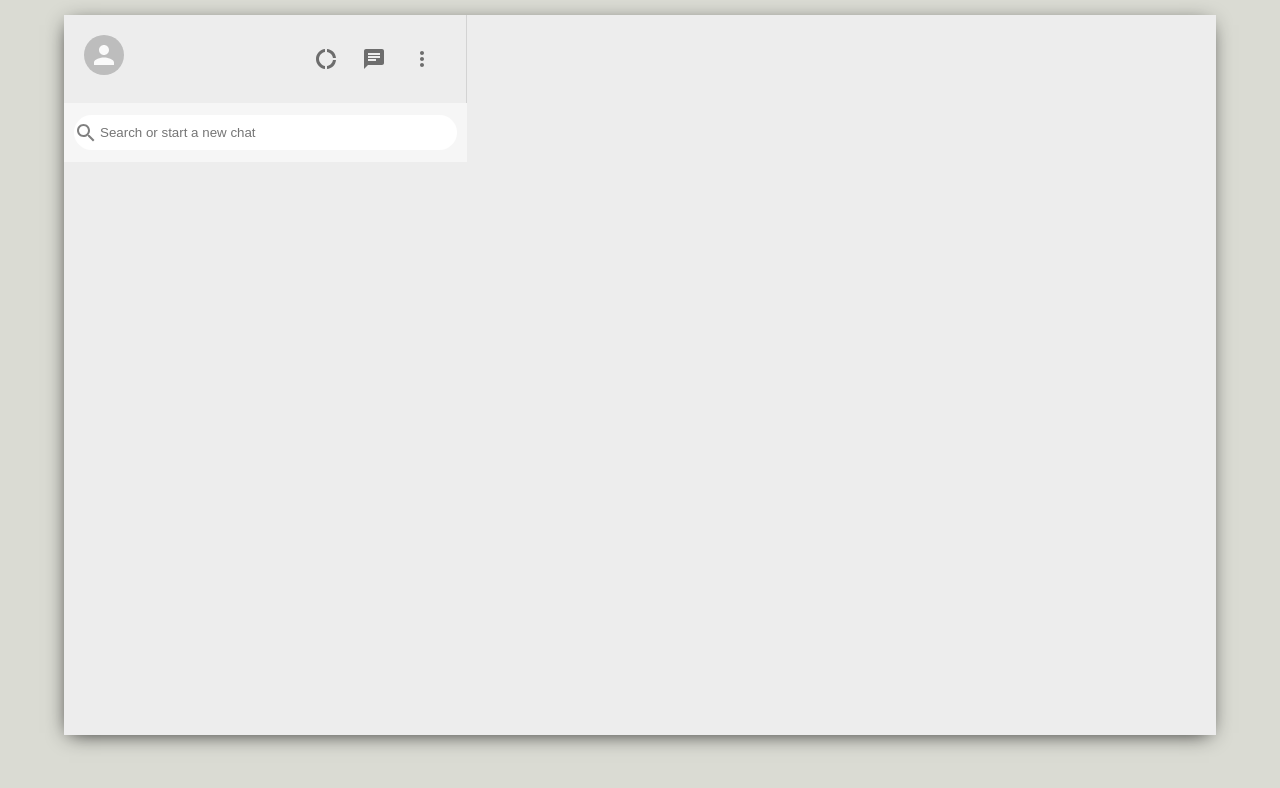
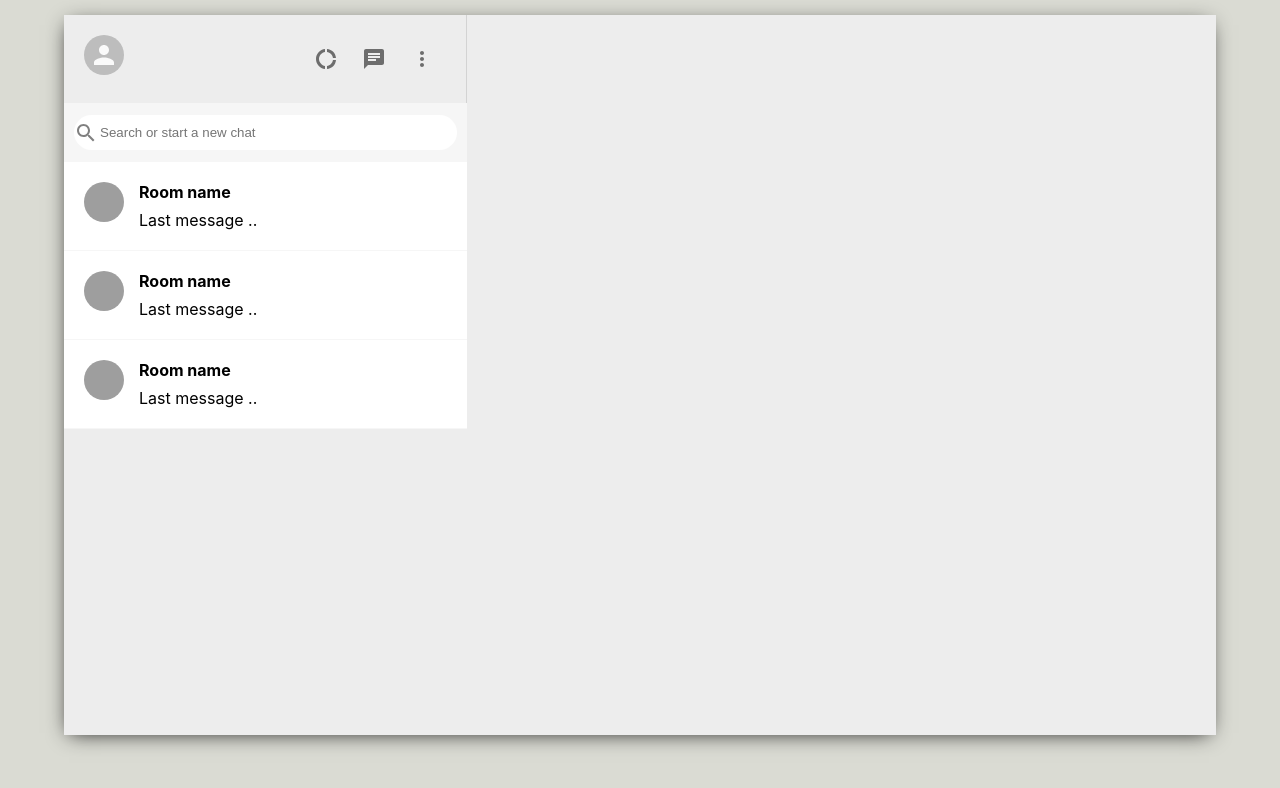
Before and after one commit to systemry420/whatsapp-clone, a React (Create React App) app: page / in a window 1280 px wide. Shown: the top 788 px of the page. Built offline with nearby package versions, Linux system fonts and the light colour scheme; grey boxes are pictures that could not be loaded.

Commit message:
implement sidebar chats, icons and info

```diff
--- a/src/components/Sidebar.css
+++ b/src/components/Sidebar.css
@@ -49,3 +49,7 @@
 .sidebar__searchContainer > input:focus {
     outline: none;
 }
+
+.sidebar__chats {
+    background-color: #fff;
+}
--- a/src/components/Sidebar.js
+++ b/src/components/Sidebar.js
@@ -5,6 +5,7 @@
 import DonutLargeIcon from '@material-ui/icons/DonutLarge';
 import ChatIcon from '@material-ui/icons/Chat';
 import MoreVertIcon from '@material-ui/icons/MoreVert';
+import SidebarChat from './SidebarChat.js'
 
 
 function Sidebar() {
@@ -32,7 +33,9 @@
                 </div>
             </div>
             <div className="sidebar__chats">
-
+                <SidebarChat />
+                <SidebarChat />
+                <SidebarChat />
             </div>
         </div>
     )
--- /dev/null
+++ b/src/components/SidebarChat.css
@@ -0,0 +1,19 @@
+.sidebarChat {
+    display: flex;
+    padding: 20px;
+    cursor: pointer;
+    border-bottom: 1px solid #f6f6f6;
+}
+
+.sidebarChat:hover {
+    background-color: #ebebeb;
+}
+
+.sidebarChat__info {
+    margin-left: 15px;
+}
+
+.sidebarChat__info > h2 {
+    font-size: 16px;
+    margin-bottom: 8px;
+}
--- /dev/null
+++ b/src/components/SidebarChat.js
@@ -0,0 +1,37 @@
+import React from 'react';
+import { useEffect, useState } from 'react';
+import "./SidebarChat.css";
+import { Avatar } from "@material-ui/core";
+
+function SidebarChat({ addNewChat }) {
+    const [seed, setSeed] = useState("");
+
+    useEffect(() => {
+        setSeed(Math.floor(Math.random() * 5000))
+    }, []);
+
+    const createChat = () =>{
+        const roomName = prompt("Please enter name for chat");
+
+        if (roomName){
+            // do some database stuff
+        }
+    }
+
+    return !addNewChat ? (
+        <div className="sidebarChat">
+            <Avatar src={`https://avatars.dicebear.com/api/human/${seed}.svg`} />
+            <div className="sidebarChat__info">
+                <h2>Room name</h2>
+                <p>Last message ..</p>
+            </div>
+        </div>
+    ):
+    (
+        <div onClick={createChat} className="sidebarChat">
+            <h2>Add new Chat</h2>
+        </div>
+    )
+}
+
+export default SidebarChat
```
